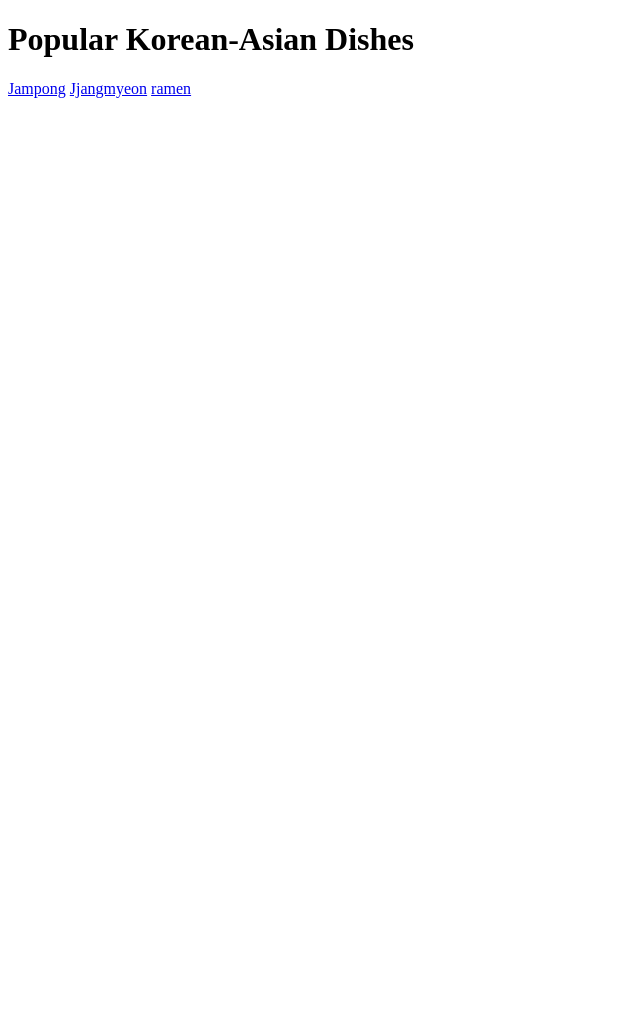
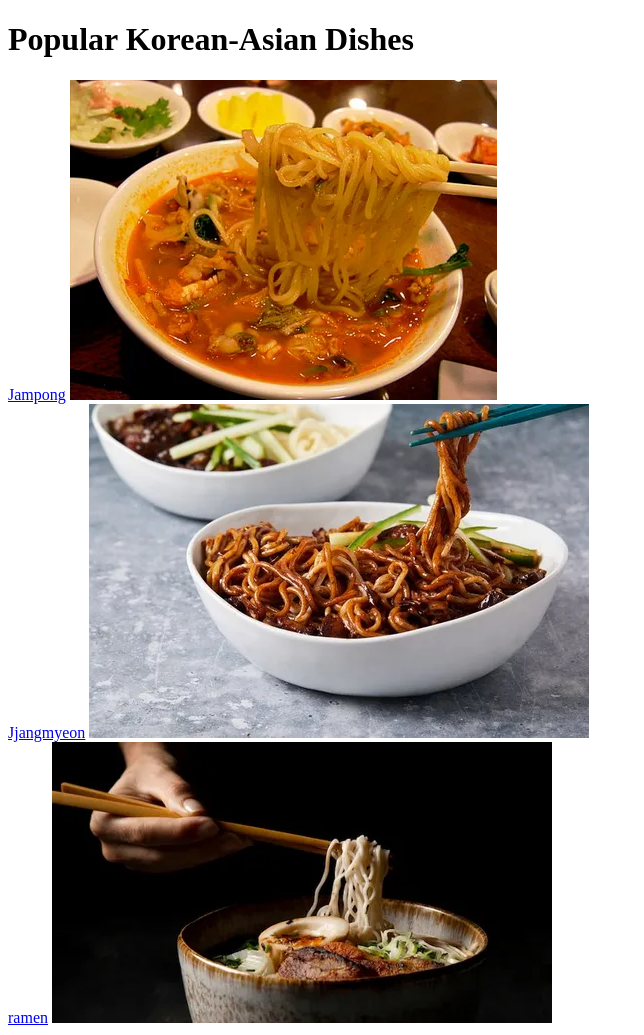
Before and after one commit to biddenboi/odin-recipes, a plain HTML site: page index.html in a window 1280 px wide. Shown: the whole page, without its empty margins (0-644 px from the left). Before the commit the page ends 800 px from the top, so only its background shows below. Drawn offline with Linux system fonts and the light colour scheme.

Commit message:
created class and identifer tags in index.html
preparations to style the document

```diff
--- a/index.html
+++ b/index.html
@@ -2,11 +2,22 @@
 <html lang="en">
     <head>
         <meta charset="UTF-8">
+        <link rel="stylesheet" href="styles.css">
     </head>
     <body>
         <h1>Popular Korean-Asian Dishes</h1>
-        <a href="recipes/jjampong.html">Jampong</a>
-        <a href="recipes/jjangmyeon.html">Jjangmyeon</a>
-        <a href="recipes/ramen.html">ramen</a>
+        <div class="recipe-item">
+            <a href="recipes/jjampong.html">Jampong</a>
+            <img src="images/jjampong.jpg" alt="">
+        </div>
+        <div class="recipe-item">
+            <a href="recipes/jjangmyeon.html">Jjangmyeon</a>
+            <img src="images/jjangmyeon.jpg" alt="">
+        </div>
+        <div class="recipe-item">
+            <a href="recipes/ramen.html">ramen</a>
+            <img src="images/ramen.jpg" alt="">
+        </div>
+
     </body>
 </html>
```
Also changed, not shown: styles.css (added).
